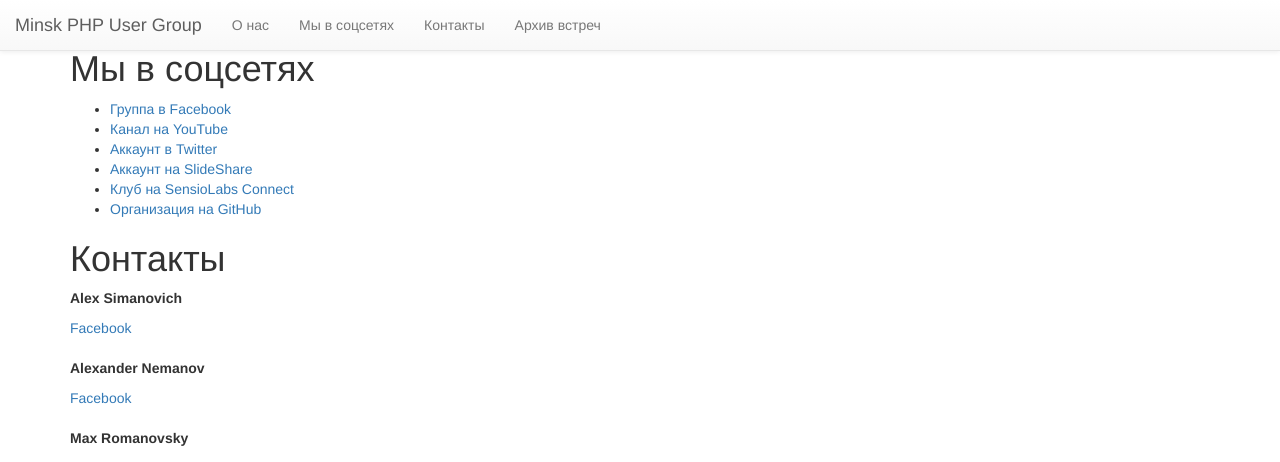
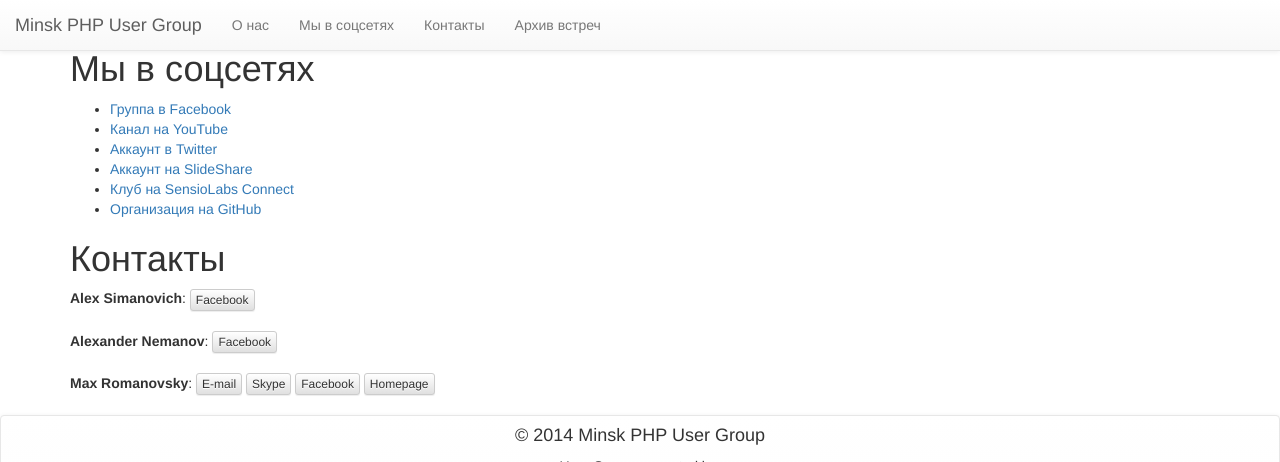
Before and after one commit to phpminsk/phpminsk.github.io, a Jekyll site: the page built from index.html, in a window 1280 px wide and 900 px high, scrolled down 587 px, cut to the strip 0-462 px from the top of the window. Built offline with Jekyll 4.4.1, drawn with Linux system fonts in a browser that asks for light colours; nearby versions of some CDN libraries.

Commit message:
Meetups archive & layout fixes

```diff
--- a/_data/meetups.yml
+++ b/_data/meetups.yml
@@ -28,7 +28,7 @@
       slides:
         - http://www.slideshare.net/volegg/fullstack-js-v2
       video:
-        - https://www.youtube.com/watch?v=hUFKZN8Fz_s">Video</a>
+        - https://www.youtube.com/watch?v=hUFKZN8Fz_s
 
 - date: 19.06.2014
   title: "PHP User Group Meetup #7"
--- a/_layouts/default.html
+++ b/_layouts/default.html
@@ -27,7 +27,7 @@
     <![endif]-->
 </head>
 
-<body data-spy="scroll" data-target="#navbar-collapse">
+<body>
 <nav class="navbar navbar-default navbar-fixed-top" role="navigation">
     <div class="container-fluid">
         <!-- Brand and toggle get grouped for better mobile display -->
--- a/index.html
+++ b/index.html
@@ -45,12 +45,12 @@
 <h1 id="contacts">Контакты</h1>
 {% for contact in site.data.contacts %}
 <address>
-    <p><strong>{{ contact.name }}</strong></p>
-    <ul class="list-inline">
-        {% if contact.email %} <li><a href="mailto:{{ contact.email }}">E-mail</a></li> {% endif %}
-        {% if contact.skype %} <li><a href="skype:{{ contact.skype }}?call">Skype</a></li> {% endif %}
-        {% if contact.facebook %} <li><a href="https://www.facebook.com/{{ contact.facebook }}">Facebook</a></li> {% endif %}
-        {% if contact.homepage %} <li><a href="{{ contact.homepage }}">Homepage</a></li> {% endif %}
-    </ul>
+    <p>
+        <strong>{{ contact.name }}</strong>:
+        {% if contact.email %} <a href="mailto:{{ contact.email }}" class="btn btn-default btn-xs">E-mail</a> {% endif %}
+        {% if contact.skype %} <a href="skype:{{ contact.skype }}?call" class="btn btn-default btn-xs">Skype</a> {% endif %}
+        {% if contact.facebook %} <a href="https://www.facebook.com/{{ contact.facebook }}" class="btn btn-default btn-xs">Facebook</a> {% endif %}
+        {% if contact.homepage %} <a href="{{ contact.homepage }}" class="btn btn-default btn-xs">Homepage</a> {% endif %}
+    </p>
 </address>
 {% endfor %}
```
Also changed, not shown: meetups.html (+12 -0 lines).
